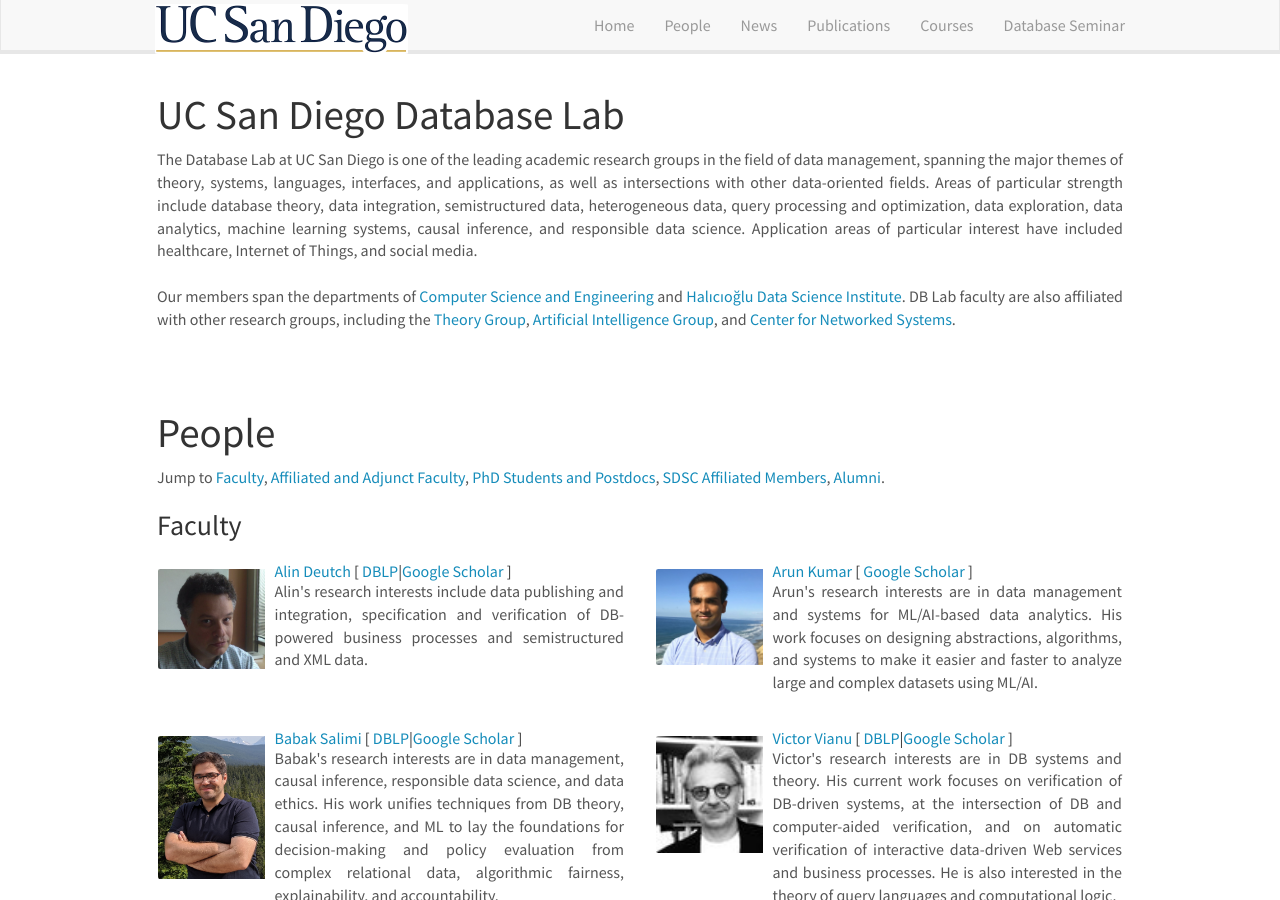
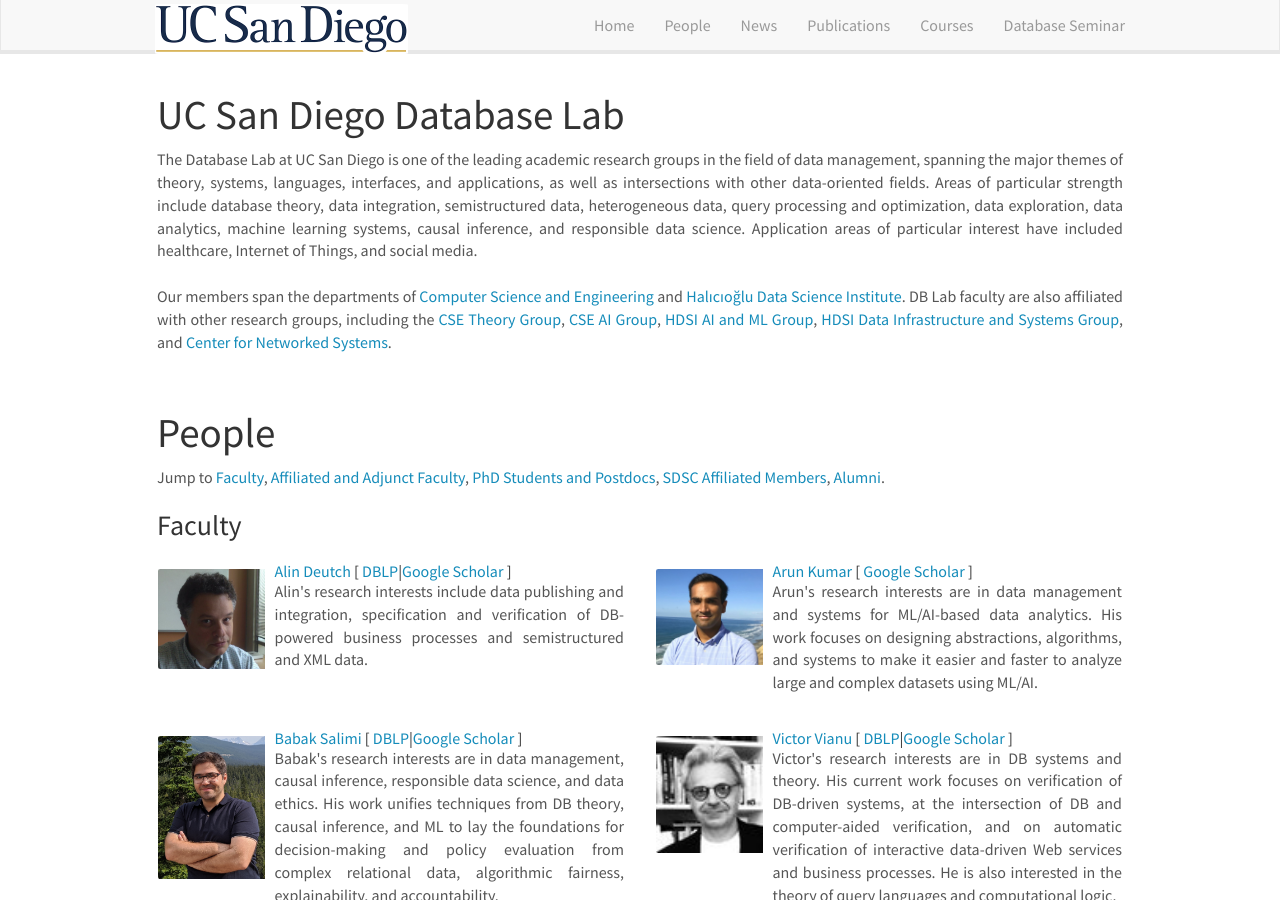
Before and after one commit to dbucsd/dbucsd.github.io, a Jekyll site: the page built from index.md, in a window 1280 px wide and 900 px high. Built offline with Jekyll 4.4.1, drawn with Linux system fonts in a browser that asks for light colours; nearby versions of some CDN libraries.

Commit message:
Update home.html

```diff
--- a/_includes/home.html
+++ b/_includes/home.html
@@ -17,13 +17,14 @@ Application areas of particular interest have included healthcare, Internet of T
 Our members span the departments of <a href='https://cse.ucsd.edu/'>Computer Science and Engineering</a>
   and <a href='https://datascience.ucsd.edu'>Halıcıoğlu Data Science Institute</a>.
 DB Lab faculty are also affiliated with other research groups, including the
-<a href='https://cstheory.ucsd.edu/home.html'>Theory Group</a>,
-<a href='http://ai.ucsd.edu/'>Artificial Intelligence Group</a>, and
-<a href='https://cns.ucsd.edu/'>Center for Networked Systems</a>.
+<a href='https://cstheory.ucsd.edu/home.html'>CSE Theory Group</a>,
+<a href='http://ai.ucsd.edu/'>CSE AI Group</a>,
+<a href='https://datascience.ucsd.edu/research/artificial-intelligence-and-machine-learning/'> HDSI AI and ML Group</a>,
+<a href='https://datascience.ucsd.edu/research/data-infrastructure-and-systems/'> HDSI Data Infrastructure and Systems Group</a>,
+and <a href='https://cns.ucsd.edu/'>Center for Networked Systems</a>.
 
-<br/><br/>
-
-<!--For an overview of the Database Lab's current research and members (as of March 2021),
+<!--<br/><br/>
+<For an overview of the Database Lab's current research and members (as of March 2021),
   check out <a href='https://tinyurl.com/DBLabUCSD'>this short Youtube video</a>.-->
 
 </p>
```
